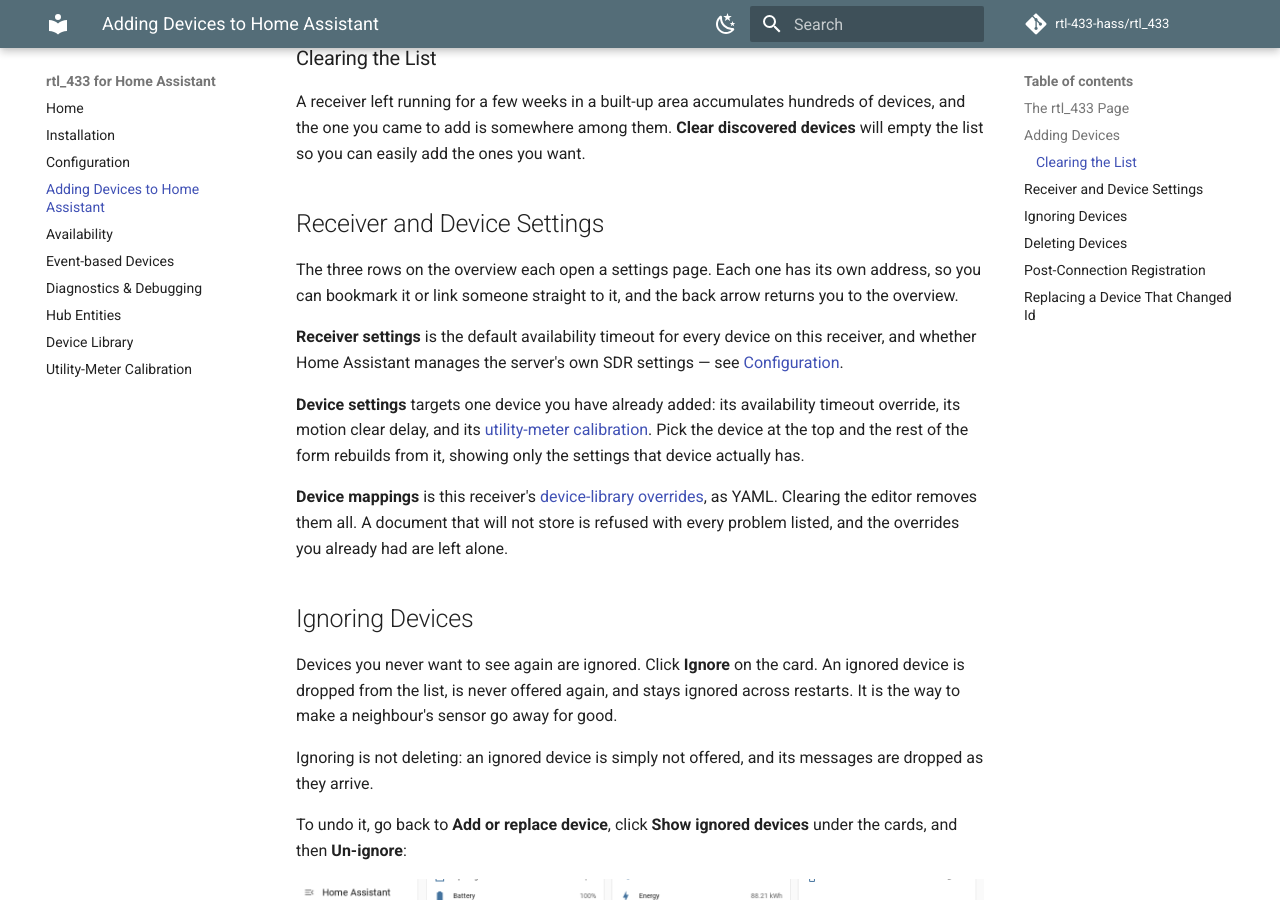
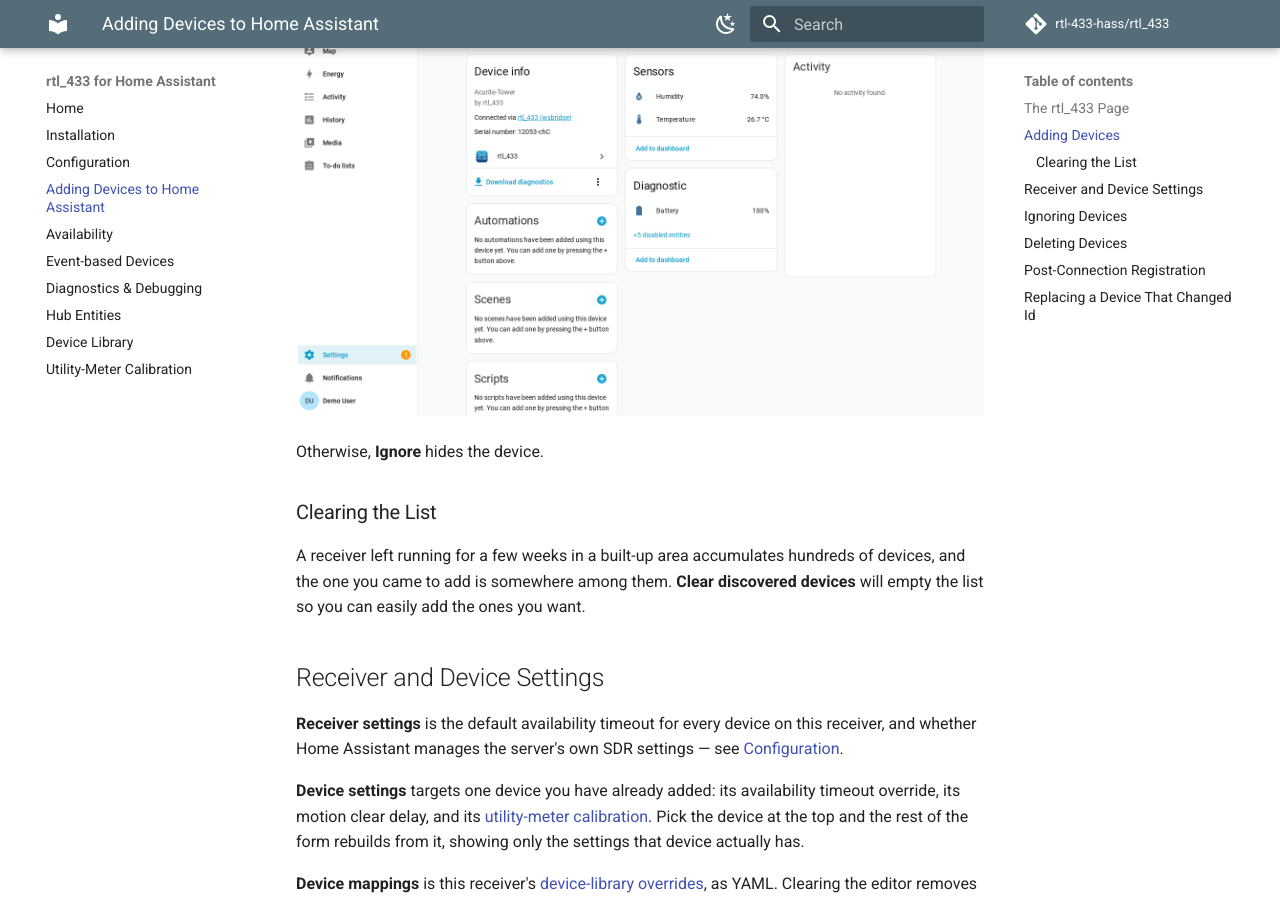
Before and after one commit to rtl-433-hass/rtl_433, an MkDocs documentation site: the page built from docs/device-discovery.md, in a window 1280 px wide and 900 px high, scrolled down 2415 px. Built offline with MkDocs 1.6.1 and Material for MkDocs 9.7.7, drawn with Linux system fonts in a browser that asks for light colours; comment, search, counter and statistics services are not loaded; the version menu is left out.

Commit message:
docs: restore the device-page screenshot; drop the settings-pages preamble
Put images/02-device-page.png back under the Add paragraph, which leaves no
orphaned image under docs/. The sentence keeps its full stop rather than leading
into the image with a colon.

"Receiver and Device Settings" now opens on the first setting instead of a
paragraph about the three rows having their own addresses: the three bolded
paragraphs below already say what each row is for.

Co-Authored-By: Claude Opus 5 (1M context) <noreply@anthropic.com>
Claude-Session: https://claude.ai/code/session_018HhtFuqBNovRCKpDqLKD2v

```diff
--- a/docs/device-discovery.md
+++ b/docs/device-discovery.md
@@ -60,6 +60,8 @@ make sense.
 Click **Add** to create the device. The card stays where it is and turns green,
 with a link to the device that was just created.
 
+![An Acurite-Tower device page showing Temperature 26.7 C, Humidity 74.0%, Battery 100%, and signal diagnostics](images/02-device-page.png)
+
 Otherwise, **Ignore** hides the device.
 
 ### Clearing the List
@@ -70,10 +72,6 @@ discovered devices** will empty the list so you can easily add the ones you
 want.
 
 ## Receiver and Device Settings
-
-The three rows on the overview each open a settings page. Each one has its own
-address, so you can bookmark it or link someone straight to it, and the back
-arrow returns you to the overview.
 
 **Receiver settings** is the default availability timeout for every device on
 this receiver, and whether Home Assistant manages the server's own SDR settings
```
